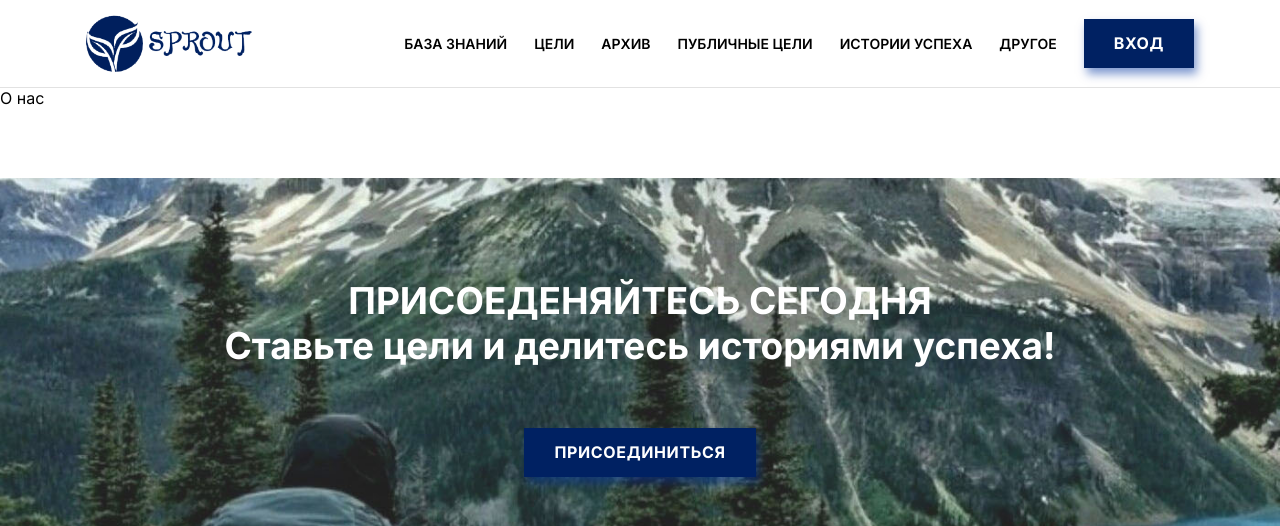
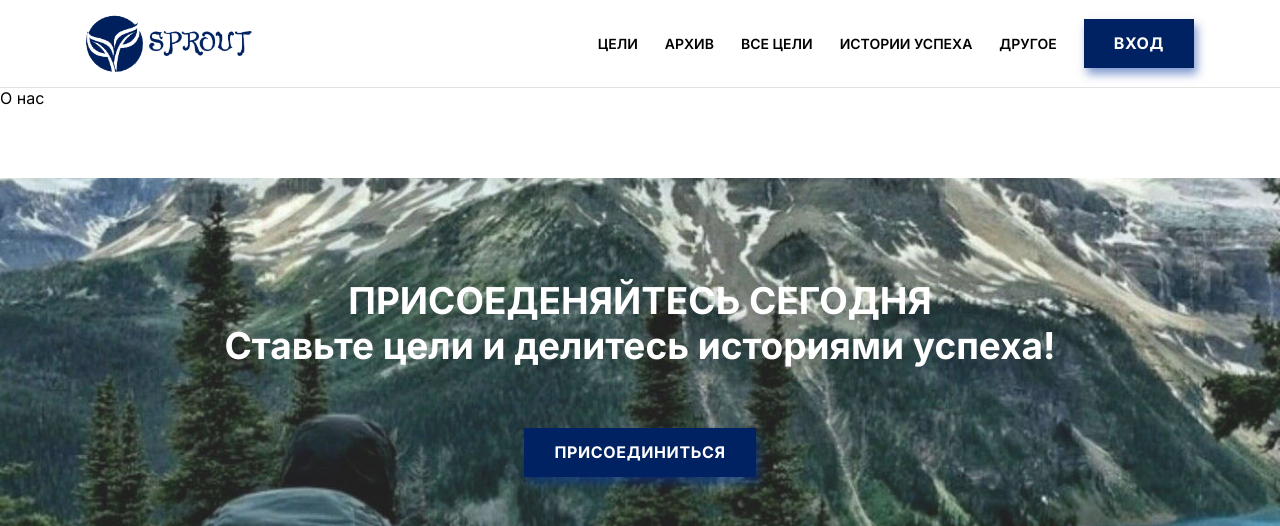
Before and after one commit to Viktor1732/ACHIEVING_GOALS, a Django app: page /about/ in a window 1280 px wide. Shown: the top 526 px of the page. Run offline with Django 4.2, Linux system fonts and the light colour scheme; parts of the project's set-up code (start-up, migrations or seed data) failed here and were passed over.

Commit message:
Переделал меню, удалил пункт база знаний и вложенные пункты.

```diff
--- a/goals/goal_setting/templates/goal_setting/base.html
+++ b/goals/goal_setting/templates/goal_setting/base.html
@@ -24,7 +24,6 @@
             </a>
             <div class="navbar-menu-wrap">
                 {% url 'goals_info' as goals_info %}
-                {% url 'points_info' as points_info %}
                 {% url 'leaders' as leaders %}
                 {% url 'goals' as goals %}
                 {% url 'archive' as archive %}
@@ -36,27 +35,13 @@
                 {% url 'condition_of_use' as condition_of_use %}
                 <ul class="menu-header-not-auth">
                     <li class="menu-header-item">
-                        <a class="menu-nav-link" href="#">База знаний</a>
-                        <ul class="sub-menu">
-                            <li class="menu-header-item">
-                                <a class="{% active request goals_info %}" href="{{ goals_info }}">Как ставить цели</a>
-                            </li>
-                            <li class="menu-header-item">
-                                <a class="{% active request points_info %}" href="{{ points_info }}">Мои баллы</a>
-                            </li>
-                            <li class="menu-header-item">
-                                <a class="{% active request leaders %}" href="{{ leaders }}">Таблица лидеров</a>
-                            </li>
-                        </ul>
-                    </li>
-                    <li class="menu-header-item">
                         <a class="{% active request goals %}" href="{{ goals }}">Цели</a>
                     </li>
                     <li class="menu-header-item">
                         <a class="{% active request archive %}" href="{{ archive }}">Архив</a>
                     </li>
                     <li class="menu-header-item">
-                        <a class="{% active request public_goals %}" href="{{ public_goals }}">Публичные цели</a>
+                        <a class="{% active request public_goals %}" href="{{ public_goals }}">Все цели</a>
                     </li>
                     <li class="menu-header-item">
                         <a class="{% active request news %}" href="{{ news }}">Истории успеха</a>
@@ -65,7 +50,7 @@
                         <a class="menu-nav-link" href="#">Другое</a>
                         <ul class="sub-menu">
                             <li class="menu-header-item">
-                                <a class="{% active request about %}" href="{{ about }}">О нас</a>
+                                <a class="{% active request goals_info %}" href="{{ goals_info }}">Как ставить цели</a>
                             </li>
                             <li class="menu-header-item">
                                 <a class="{% active request contact %}" href="{{ contact }}">Обратная связь</a>
--- a/goals/goal_setting/templates/goal_setting/leader_board.html
+++ /dev/null
@@ -1,5 +0,0 @@
-{% extends 'goal_setting/base.html' %}
-
-{% block content %}
-<h1>Доска лидеров</h1>
-{% endblock content %}
--- a/goals/goal_setting/templates/goal_setting/points_info.html
+++ /dev/null
@@ -1,5 +0,0 @@
-{% extends 'goal_setting/base.html' %}
-
-{% block content %}
-<h1>Информация о баллах</h1>
-{% endblock content %}
```
